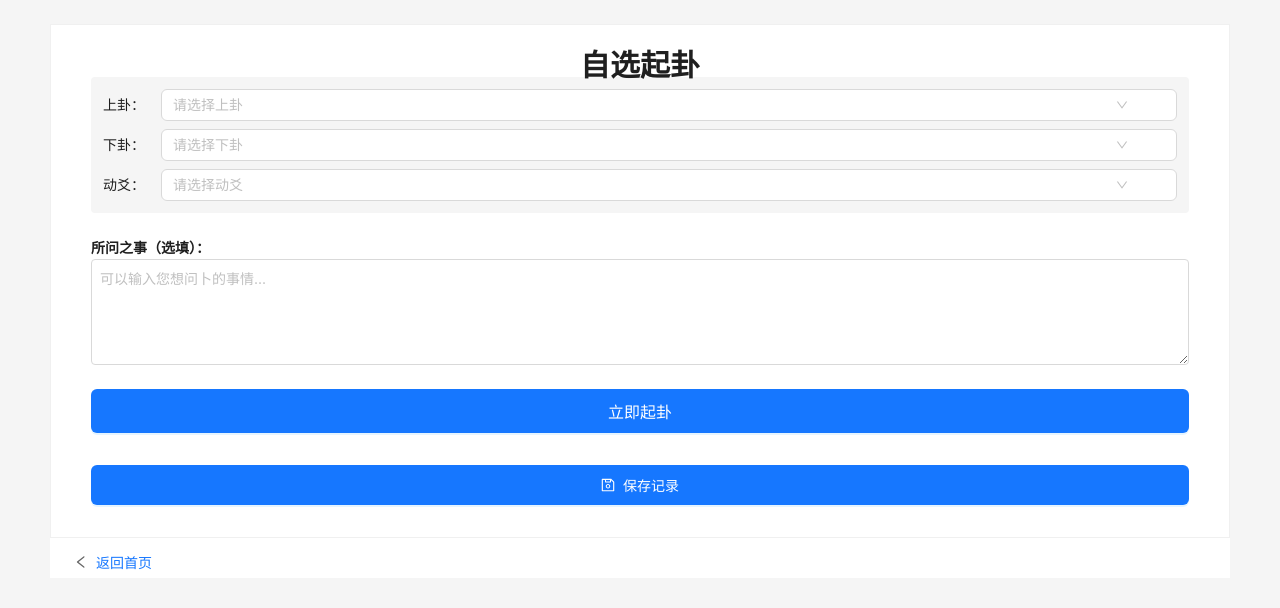
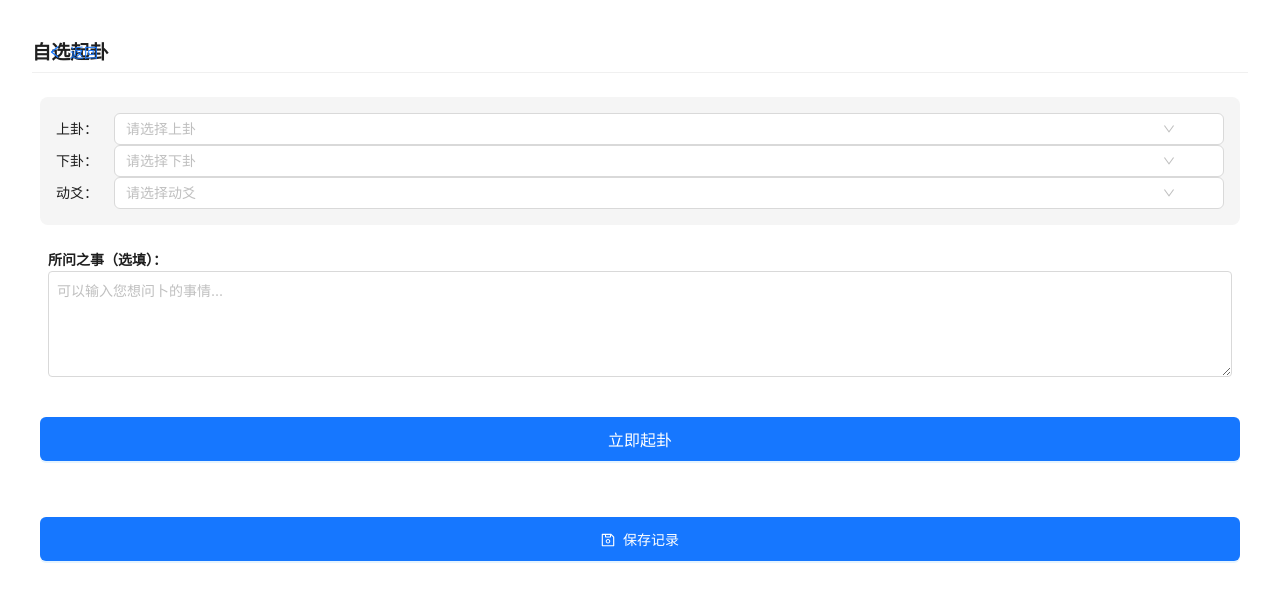
Before and after one commit to i8833/yi-mh-app, a React (Vite) app: page /divination/custom in a window 1280 px wide. Shown: the top 608 px of the page. Built offline with nearby package versions, Linux system fonts and the light colour scheme.

Commit message:
Add files via upload

```diff
--- a/src/components/Divination/CustomDivination/CustomDivination.module.css
+++ b/src/components/Divination/CustomDivination/CustomDivination.module.css
@@ -1,17 +1,24 @@
 .container {
-  width: 100%;
+  width: 100vw;
+  height: 100vh;
   margin: 0;
-  padding: 8px;
+  padding: 0;
+  overflow-y: auto;
+  background-color: #fff;
 }
 
 /* 顶部导航 */
 .header {
+  position: sticky;
+  top: 0;
+  width: 100%;
+  background-color: #fff;
+  z-index: 10;
+  padding: 0.5rem 0;
+  border-bottom: 1px solid #f0f0f0;
   display: flex;
   justify-content: space-between;
   align-items: center;
-  margin-bottom: 20px;
-  padding: 0;
-  position: relative;
 }
 
 .backButton, .historyButton {
@@ -166,12 +173,10 @@
 }
 
 .selectGroup {
-  display: flex;
-  flex-direction: column;
-  gap: 8px;
-  padding: 12px;
+  width: 100%;
+  padding: 1rem;
   background: #f5f5f5;
-  border-radius: 4px;
+  border-radius: 8px;
 }
 
 .selectItem {
@@ -189,28 +194,21 @@
 }
 
 .questionSection,
-.analysisSection {
+.analysisSection,
+.resultSection {
   width: 100%;
+  padding: 0 0.5rem;
 }
 
 .analysisSection {
   margin: 8px 0;
 }
 
-.divinationButton {
+.divinationButton,
+.saveButton {
   width: 100%;
   height: 44px;
-  font-size: 16px;
-}
-
-.resultSection {
-  width: 100%;
-}
-
-.saveButton {
-  margin-top: 8px;
-  width: 100%;
-  height: 40px;
+  margin: 1rem 0;
 }
 
 .result {
@@ -280,10 +278,14 @@
   .selectItem {
     flex-direction: column;
     align-items: flex-start;
-    gap: 4px;
+    gap: 0.5rem;
   }
 
   .select {
     width: 100%;
   }
+
+  .textarea {
+    font-size: 14px;
+  }
 }
--- a/src/components/Divination/CustomDivination/index.tsx
+++ b/src/components/Divination/CustomDivination/index.tsx
@@ -128,33 +128,64 @@ const CustomDivination: React.FC = () => {
 
   return (
     <div style={{
-      width: '100%',
-      maxWidth: '100%',
-      padding: '0',
-      margin: '0 auto',
-      backgroundColor: '#fff'
+      width: '100vw',
+      height: '100vh',
+      margin: 0,
+      padding: 0,
+      backgroundColor: '#fff',
+      position: 'fixed',
+      top: 0,
+      left: 0,
+      overflowY: 'auto',
+      zIndex: 1000
     }}>
       <Card style={{
-        borderRadius: '0',
-        boxShadow: 'none',
         width: '100%',
-        maxWidth: '100%',
-        marginBottom: '0.5rem',
+        minHeight: '100%',
+        margin: 0,
         padding: '0.5rem',
+        border: 'none',
+        borderRadius: 0,
+        boxShadow: 'none'
       }}>
-        <div className={styles.header}>
-          <Title level={2} className={styles.title} style={{
-            marginTop: '0.5rem',
-            marginBottom: '1rem'
+        <div className={styles.header} style={{
+          position: 'sticky',
+          top: 0,
+          backgroundColor: '#fff',
+          zIndex: 10,
+          padding: '0.5rem 0'
+        }}>
+          <Button
+            type="link"
+            icon={<LeftOutlined />}
+            onClick={() => navigate('/')}
+            style={{
+              position: 'absolute',
+              left: 0,
+              top: '50%',
+              transform: 'translateY(-50%)'
+            }}
+          >
+            返回
+          </Button>
+          <Title level={2} style={{
+            margin: 0,
+            fontSize: '1.2rem',
+            textAlign: 'center'
           }}>自选起卦</Title>
         </div>
 
-        <Space direction="vertical" size="large" className={styles.content} style={{
+        <Space direction="vertical" size="large" style={{
           width: '100%',
-          padding: '0 0.5rem'
+          padding: '0.5rem',
+          marginTop: '1rem'
         }}>
           {/* 卦象选择区域 */}
-          <div className={styles.selectGroup}>
+          <div className={styles.selectGroup} style={{
+            background: '#f5f5f5',
+            padding: '1rem',
+            borderRadius: '8px'
+          }}>
             <div className={styles.selectItem}>
               <Text>上卦：</Text>
               <Select
@@ -203,7 +234,10 @@ const CustomDivination: React.FC = () => {
           </div>
 
           {/* 所问之事输入区域 */}
-          <div className={styles.questionSection}>
+          <div className={styles.questionSection} style={{
+            width: '100%',
+            padding: '0 0.5rem'
+          }}>
             <Text strong>所问之事（选填）：</Text>
             <Input.TextArea
               rows={4}
@@ -219,14 +253,21 @@ const CustomDivination: React.FC = () => {
             size="large"
             onClick={handleDivination}
             loading={loading}
-            className={styles.divinationButton}
+            style={{
+              width: '100%',
+              height: '44px',
+              margin: '1rem 0'
+            }}
           >
             {loading ? '占卜中...' : '立即起卦'}
           </Button>
 
           {result && (
-            <>
-              <Divider />
+            <div style={{
+              width: '100%',
+              padding: '0 0.5rem'
+            }}>
+              <Divider style={{ margin: '1rem 0' }} />
               <div className={styles.resultSection}>
                 <DivinationResult
                   result={result}
@@ -234,11 +275,14 @@ const CustomDivination: React.FC = () => {
                   onSymbolClick={handleSymbolClick}
                 />
               </div>
-            </>
+            </div>
           )}
 
           {result && (
-            <div className={styles.analysisSection}>
+            <div className={styles.analysisSection} style={{
+              width: '100%',
+              padding: '0 0.5rem'
+            }}>
               <Text strong>断语、分析（选填）：</Text>
               <Input.TextArea
                 rows={4}
@@ -255,30 +299,23 @@ const CustomDivination: React.FC = () => {
             type="primary"
             icon={<SaveOutlined />}
             onClick={handleSave}
-            className={styles.saveButton}
+            style={{
+              width: '100%',
+              height: '44px',
+              margin: '1rem 0'
+            }}
           >
             保存记录
           </Button>
         </Space>
-
-        {/* 添加模态框组件 */}
-        <SymbolModal
-          isOpen={isModalOpen}
-          onClose={() => setIsModalOpen(false)}
-          symbol={selectedSymbol}
-        />
       </Card>
 
-      <Button
-        type="link"
-        icon={<LeftOutlined style={{ color: '#666' }} />}
-        onClick={() => navigate('/')}
-        style={{
-          marginLeft: '0.5rem'
-        }}
-      >
-        返回首页
-      </Button>
+      {/* 模态框组件 */}
+      <SymbolModal
+        isOpen={isModalOpen}
+        onClose={() => setIsModalOpen(false)}
+        symbol={selectedSymbol}
+      />
     </div>
   );
 };
```
